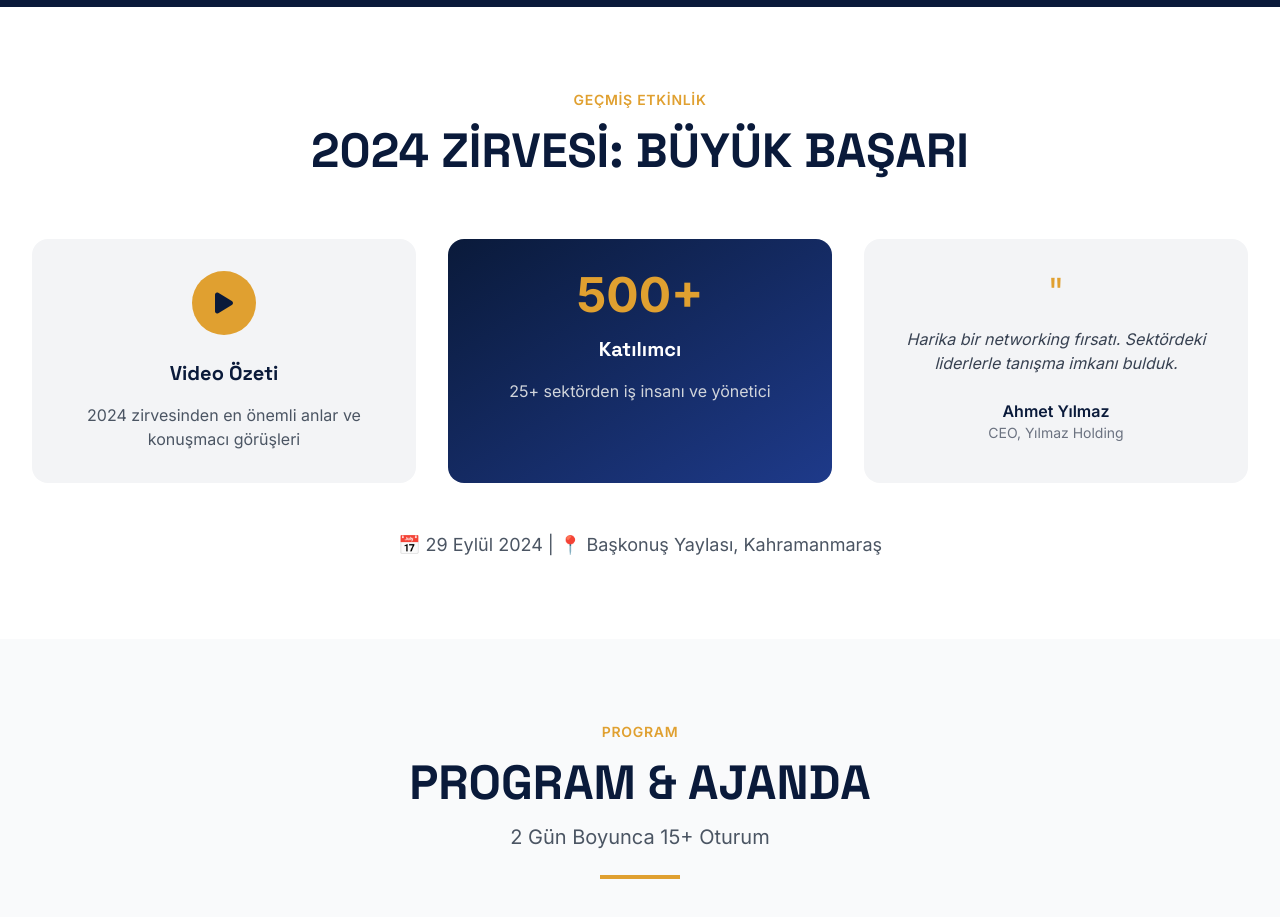
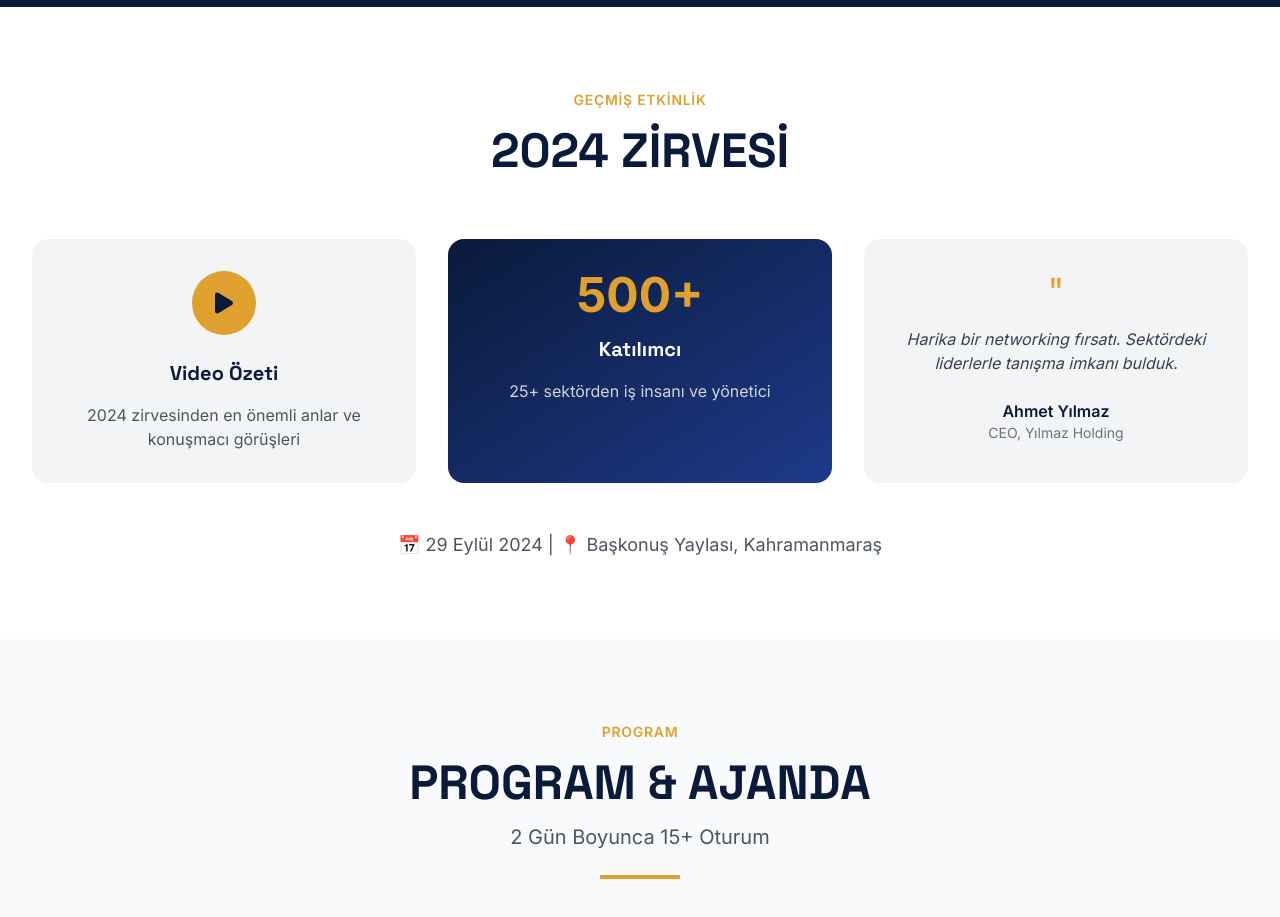
Before and after one commit to ertkzn16/ksd2025, a plain HTML site: page demo.html in a window 1280 px wide. Shown: the part 1800-2717 px from the top of the page. Drawn offline with nearby package versions, Linux system fonts and the light colour scheme.

Commit message:
Update: Change '2024 ZİRVESİ: BÜYÜK BAŞARI' to '2024 ZİRVESİ'

```diff
--- a/demo.html
+++ b/demo.html
@@ -384,7 +384,7 @@
         <div class="max-w-7xl mx-auto px-4 sm:px-6 lg:px-8 text-center">
             <span class="text-gold font-semibold text-sm uppercase tracking-wider">Geçmiş Etkinlik</span>
             <h2 class="font-display text-4xl md:text-5xl font-bold text-navy mt-4 mb-16">
-                2024 ZİRVESİ: BÜYÜK BAŞARI
+                2024 ZİRVESİ
             </h2>
 
             <div class="grid md:grid-cols-3 gap-8">
```
